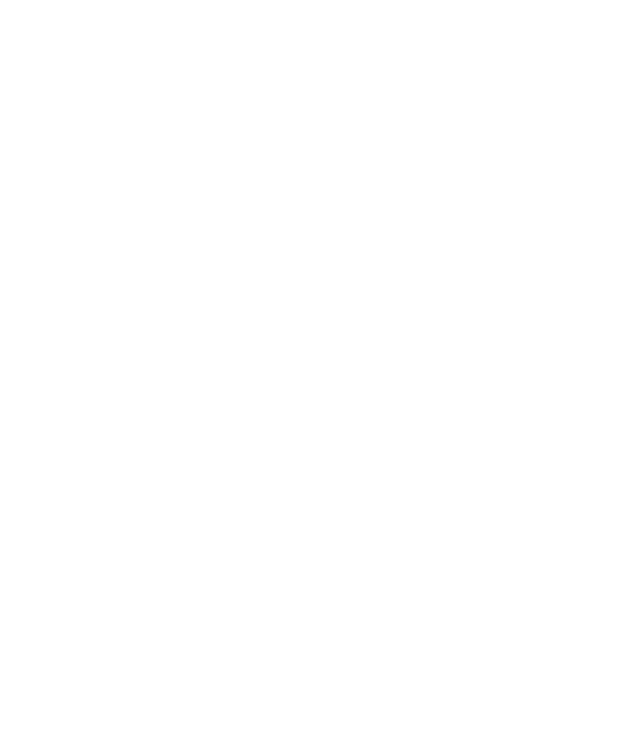
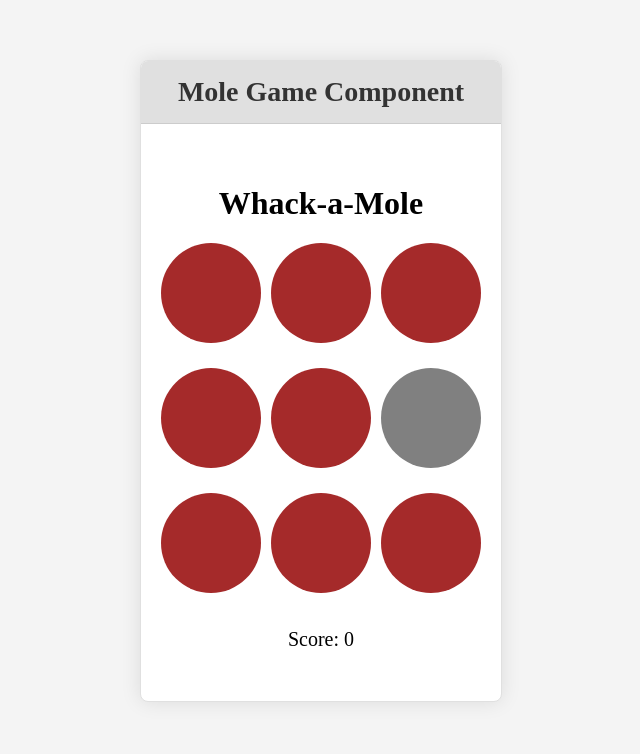
Before and after one commit to kartik-fsd/profile_, a React (Vite) app: page / in a window 1280 px wide. Shown: the part 8992-9746 px from the top of the page, without its empty margins (319-959 px from the left). Before the commit the page ends 8973 px from the top, so only its background shows below. Built offline with nearby package versions, Linux system fonts and the light colour scheme.

Commit message:
whack-Mole game challenge complete

```diff
--- a/src/App.jsx
+++ b/src/App.jsx
@@ -11,6 +11,7 @@
 import Clock from "./Components/Analouge-Clock/Analog";
 import StarRating from "./Components/Rating/Stars";
 import MortageCalculator from "./Components/Mortage/Calculator";
+import Mole from "./Components/Games/Mole";
 
 const App = () => {
   return (
@@ -37,6 +38,7 @@
       <ComponentView Component={Clock} title="Analog Clock"/>
       <ComponentView Component={StarRating} title="Star Rating"/>
       <ComponentView Component={MortageCalculator} title="Mortage Calculator" />
+      <ComponentView Component={Mole} title="Mole Game" />
     </>
   );
 };
--- /dev/null
+++ b/src/Components/Games/Mole.css
@@ -0,0 +1,27 @@
+.App {
+    text-align: center;
+  }
+
+  .game-board {
+    display: grid;
+    grid-template-columns: repeat(3, 100px);
+    gap: 10px;
+  }
+
+  .mole {
+    width: 100px;
+    height: 100px;
+    background-color: brown;
+    border-radius: 50%;
+    cursor: pointer;
+    transition: background-color 0.2s;
+  }
+
+  .mole.up {
+    background-color: grey;
+  }
+
+  .score {
+    font-size: 20px;
+    margin-top: 20px;
+  }
--- /dev/null
+++ b/src/Components/Games/Mole.jsx
@@ -0,0 +1,61 @@
+import  { useState, useEffect, useCallback } from 'react';
+import './Mole.css';
+
+const Mole = () => {
+  const [moles, setMoles] = useState(Array(9).fill(false));
+  const [score, setScore] = useState(0);
+
+  const randomMole = () => Math.floor(Math.random() * 9);
+
+  const startGame = useCallback(() => {
+    setScore(0);
+    moveMole();
+  }, []); // Empty dependency array as there are no dependencies
+
+  const moveMole = () => {
+    const newMoles = [...moles];
+    newMoles.fill(false);
+
+    const moleIndex = randomMole();
+    newMoles[moleIndex] = true;
+
+    setMoles(newMoles);
+
+    setTimeout(() => {
+      newMoles[moleIndex] = false;
+      setMoles(newMoles);
+      moveMole();
+    }, 1000);
+  };
+
+  const whackMole = (index) => {
+    if (moles[index]) {
+      const newMoles = [...moles];
+      newMoles[index] = false;
+      setMoles(newMoles);
+      setScore(score + 1);
+    }
+  };
+
+  useEffect(() => {
+    startGame();
+  }, [startGame]); // Include startGame in the dependency array
+
+  return (
+    <div className="App">
+      <h1>Whack-a-Mole</h1>
+      <div className="game-board">
+        {moles.map((mole, index) => (
+          <div
+            key={index}
+            className={`mole ${mole ? 'up' : ''}`}
+            onClick={() => whackMole(index)}
+          />
+        ))}
+      </div>
+      <div className="score">Score: {score}</div>
+    </div>
+  );
+};
+
+export default Mole;
```
